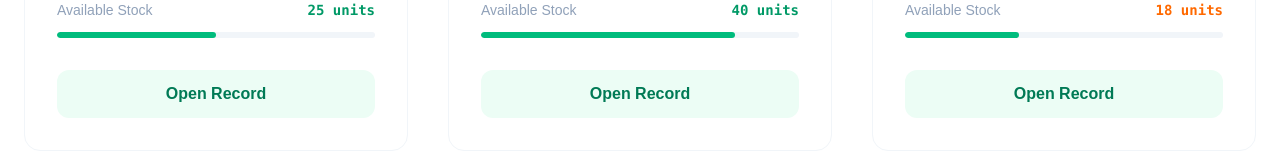
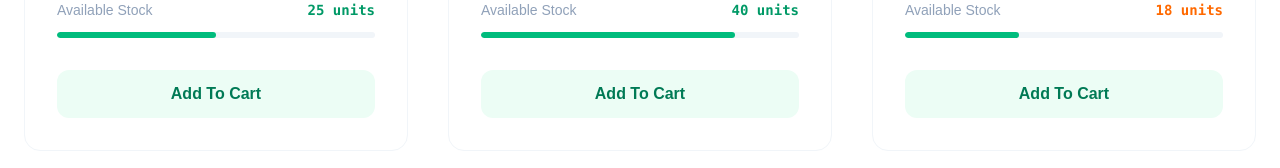
Before and after one commit to yasarahasini/plant-ventory, a Next.js app in the folder frontend/: page /shop in a window 1280 px wide. Shown: the part 1500-1668 px from the top of the page. Built offline with nearby package versions, Linux system fonts and the light colour scheme.

Commit message:
update pages

```diff
--- a/frontend/app/(user)/shop/page.tsx
+++ b/frontend/app/(user)/shop/page.tsx
@@ -163,7 +163,7 @@ function PlantCard({ plant }: { plant: Plant }) {
         </div>
 
         <button className="mt-8 w-full bg-emerald-50 text-emerald-700 py-3 rounded-xl font-bold hover:bg-emerald-900 hover:text-white transition-all duration-300">
-          Open Record
+       Add To Cart
         </button>
       </div>
     </div>
```
